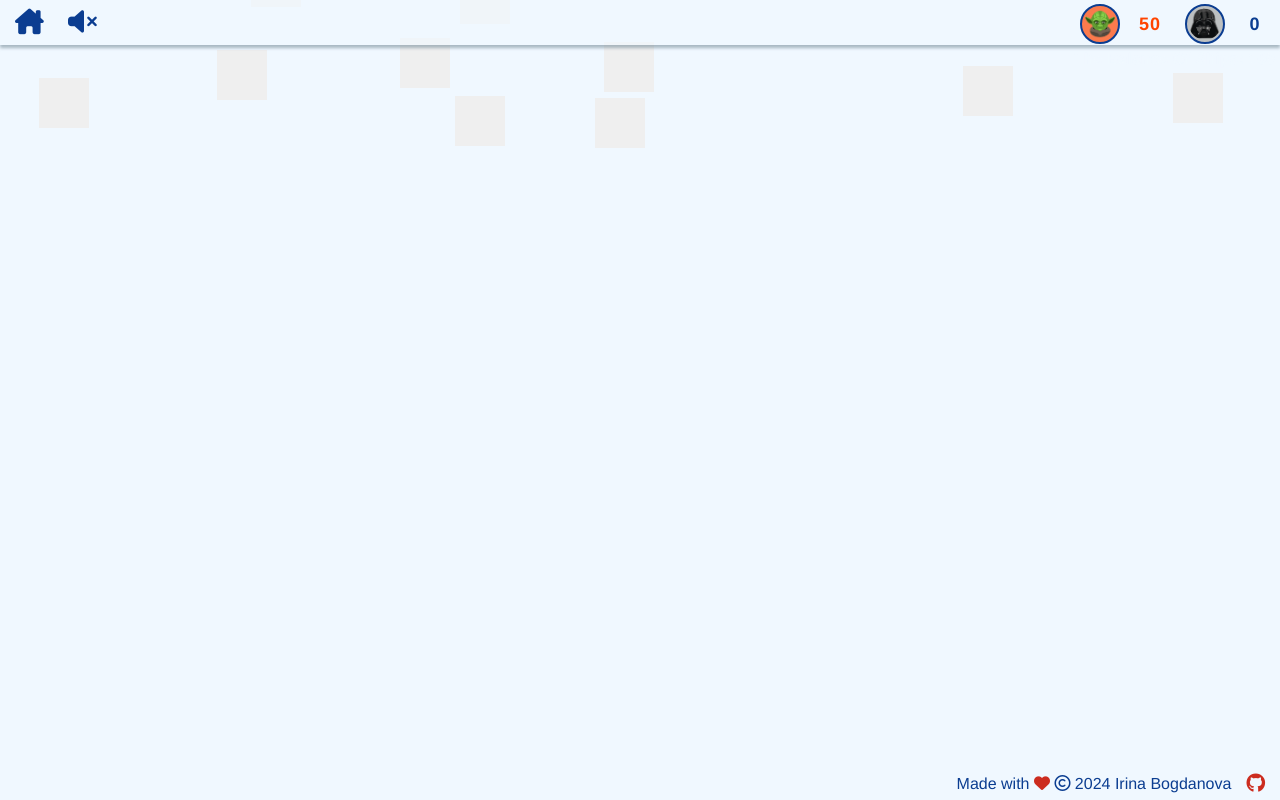
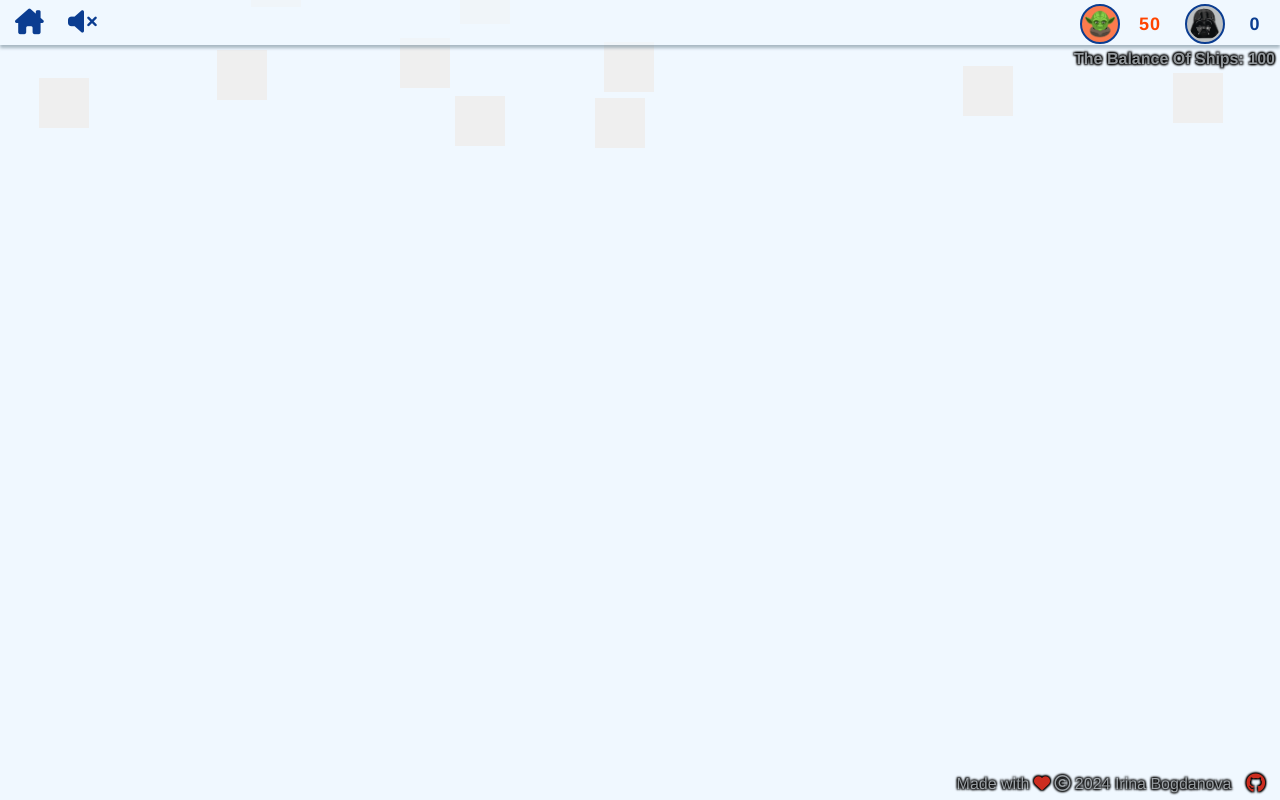
Before and after one commit to BogdanovaIV/galactic-showdown, a website with bundled scripts: page game.html in a window 1280 px wide. Built offline with nearby package versions, Linux system fonts and the light colour scheme.

Commit message:
Change colors for contrast

```diff
--- a/assets/css/style.css
+++ b/assets/css/style.css
@@ -320,6 +320,7 @@ main {
     right: 5px;
     color: #f0f8ff97;
     font-weight: bold;
+    text-shadow: 1px 1px 2px #000, -1px -1px 2px #000, 1px -1px 2px #000, -1px 1px 2px #000;
 }
 
 /* game-rules.html */
@@ -389,6 +390,7 @@ main {
 }
 
 /* footer */
+
 footer {
     margin: 5px 0;
     display: flex;
@@ -403,6 +405,11 @@ footer a {
     color: #CC2C1F;
     font-size: 120%;
     padding: 0 15px;
+}
+
+.light-text {
+    color: #f0f8ff97;
+    text-shadow: 1px 1px 2px #000, -1px -1px 2px #000, 1px -1px 2px #000, -1px 1px 2px #000;
 }
 
 #red-heart {
--- a/game.html
+++ b/game.html
@@ -54,7 +54,7 @@
         <p id="balance-ships">The Balance Of Ships: <span id="balance"></span></p>
         <div class="game-body"></div>
     </main>
-    <footer>
+    <footer class="light-text">
         <div id="info-author">
             Made with
             <i class="fa-solid fa-heart" id="red-heart" aria-hidden="true"></i>
```
